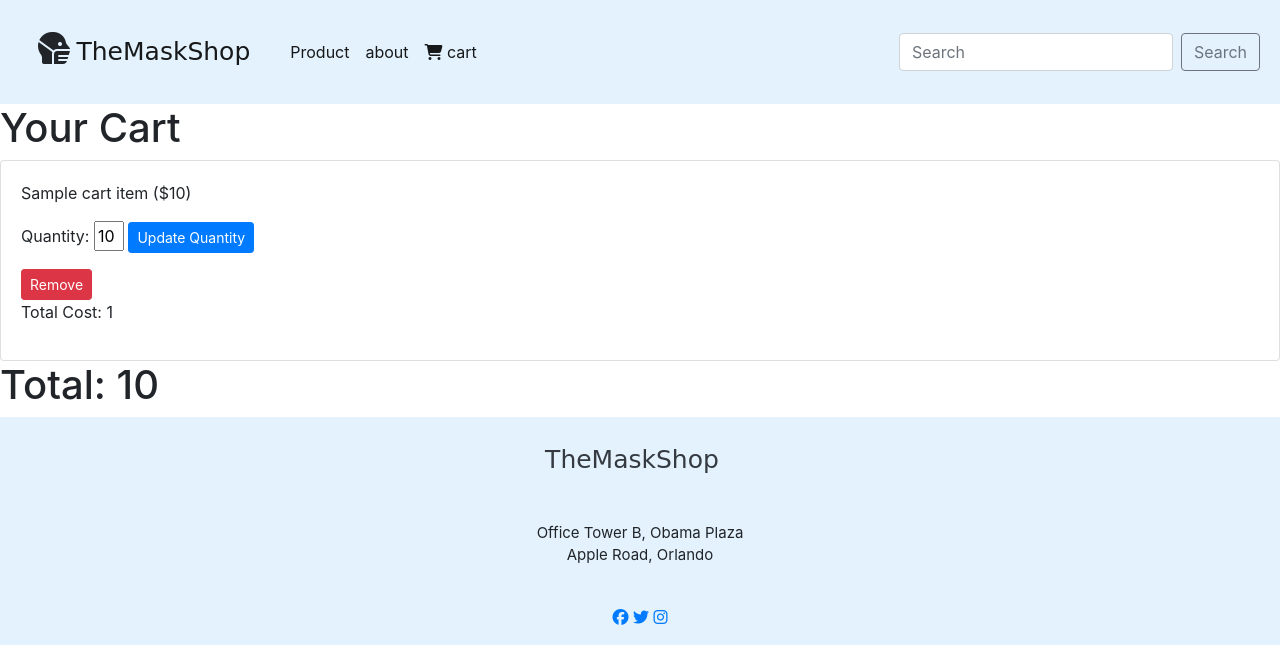
After one commit to Code-Institute-Submissions/tgc6-ln-project-4, a Django app: template cart/templates/cart/view_cart.template_copy.html in a window 1280 px wide. The commit adds this page. Shown: the top 649 px of the page. Run offline with Django 3.2, Linux system fonts and the light colour scheme; the template is opened without the code that fills it: most values are stand-ins (such as "Sample title", 1, 10 or a date in 2020); some libraries are stand-ins or nearby versions.

Commit message:
Added plus and minus cart number in views

```diff
--- a/cart/templates/cart/view_cart.template.html
+++ b/cart/templates/cart/view_cart.template.html
@@ -10,11 +10,13 @@
         <ul>
             <li>Name : {{cart_item.name}}</li>
             <li>Item Cost : ${{cart_item.cost}}</li>
-            <li>Quantity : {{cart_item.qty}}</li>
+            <li>Quantity : {{cart_item.qty}}
+                <button><a href="{% url 'minus_number' product_id=cart_item.id %}">-</a></button>
+                <button><a href="{% url 'add_number' product_id=cart_item.id %}">+</a></button>
+            </li>
             <li>Total  : {{cart_item.total_cost}}</li>
         </ul>
         </div>
-        <p>Total Cost: {{cart_item.total_cost}}</p>
 
         <a class="btn btn-danger btn-sm" href="{% url 'remove_from_cart' product_id=cart_item.id %}">Remove</a>
     </div>
--- /dev/null
+++ b/cart/templates/cart/view_cart.template_copy.html
@@ -0,0 +1,27 @@
+{% extends 'base.template.html' %}
+{% load cloudinary %}
+
+{% block content %}
+<h1>Your Cart</h1>
+{% for key, cart_item in cart.items %}
+<div class="card">
+    <div class="card-body">
+        <div class="card-title">{{cart_item.name}} (${{cart_item.cost}})
+            <p>
+                <form method="POST" action="{% url 'update_cart_quantity_url' product_id=cart_item.id %}">
+                    {%csrf_token%}
+                    Quantity:
+                    <input name="qty" type="text" value="{{cart_item.qty}}" style="width:30px">
+                    <input type="submit" class="btn btn-primary btn-sm" value="Update Quantity"/>
+                </form>
+            </p>
+        </div>
+        <a class="btn btn-danger btn-sm" href="{% url 'remove_from_cart_url' product_id=cart_item.id %}">Remove</a>
+        <p>Total Cost: {{cart_item.total_cost}}</p>
+    </div>
+</div>
+{%endfor%}
+<h1>Total: {{total}}</h1>
+{%endblock %}
+
+{% url 'add_to_cart' product_id=product.id %}
--- a/cart/urls.py
+++ b/cart/urls.py
@@ -5,4 +5,6 @@ urlpatterns = [
   path('add/<product_id>', cart.views.add_to_cart, name='add_to_cart'),
   path('view', cart.views.view_cart, name='view_cart'),
   path('remove/<product_id>', cart.views.remove_from_cart, name='remove_from_cart'),
+  path('add_number/<product_id>', cart.views.add_number, name='add_number'),
+  path('minus_number/<product_id>', cart.views.minus_number, name='minus_number'),
 ]
```
Also changed, not shown: cart/views.py (+23 -3 lines).
